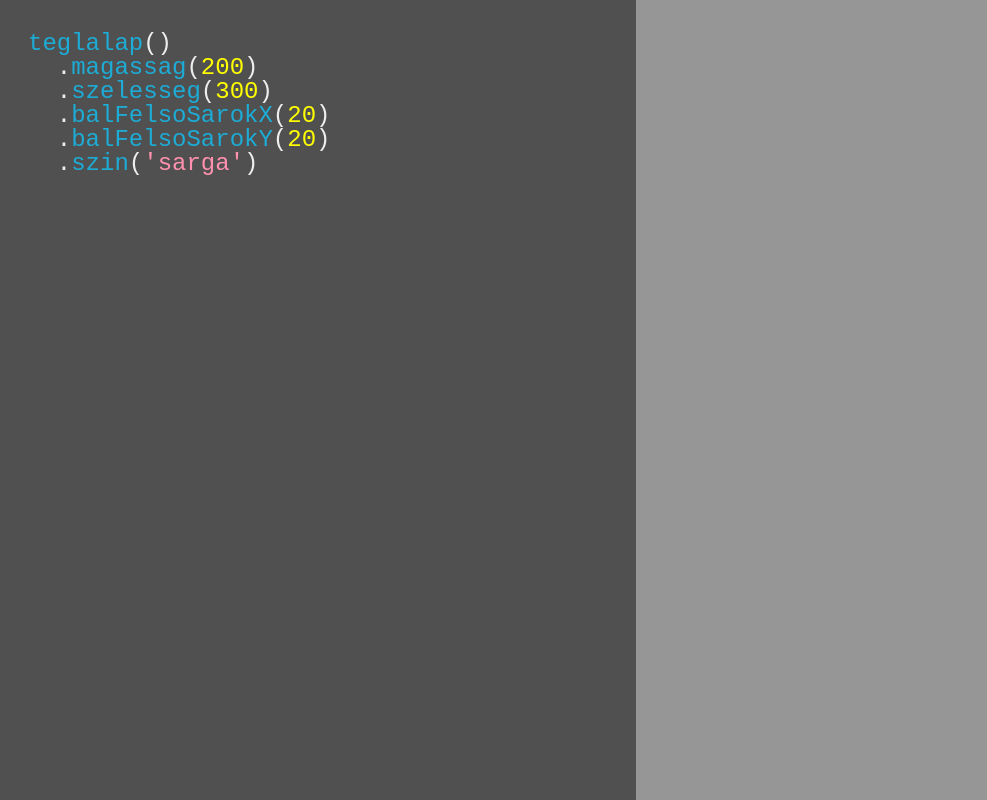
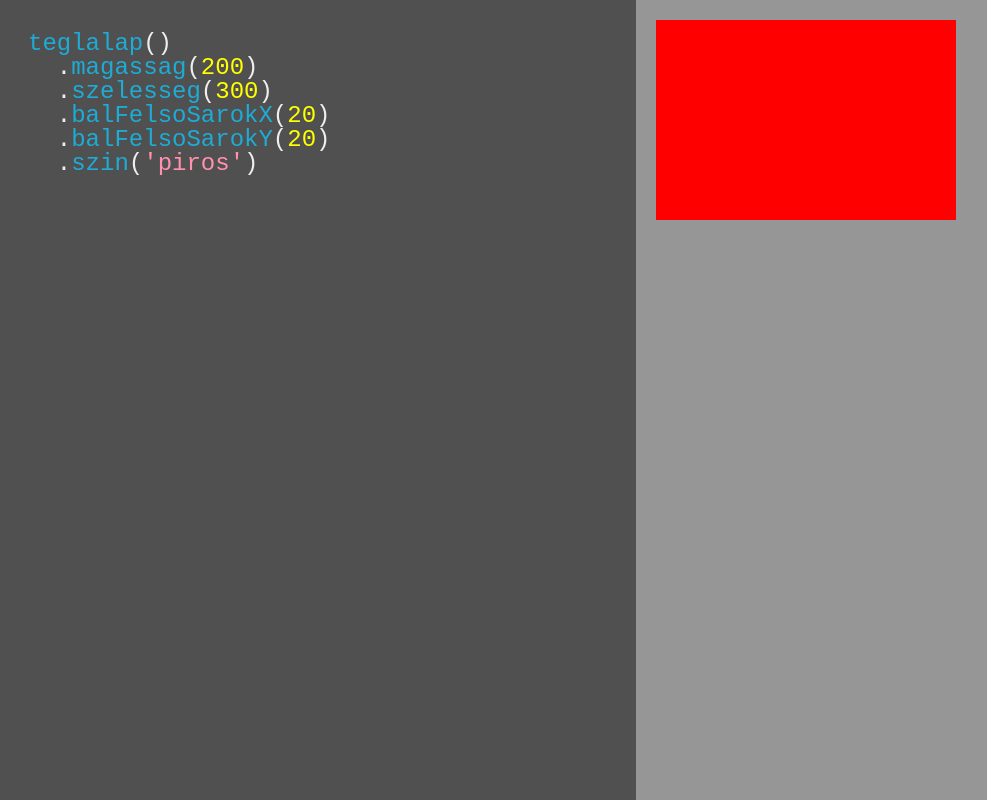
Before and after one commit to foldik/foldi-learn-js, a plain HTML site: page index.html in a window 1280 px wide. Shown: the whole page, without its empty margins (4-991 px from the left). Drawn offline with Linux system fonts and the light colour scheme.

```diff
--- a/css/app.min.css
+++ b/css/app.min.css
@@ -1 +1 @@
-a,abbr,acronym,address,applet,article,aside,audio,b,big,blockquote,body,canvas,caption,center,cite,code,dd,del,details,dfn,div,dl,dt,em,embed,fieldset,figcaption,figure,footer,form,h1,h2,h3,h4,h5,h6,header,hgroup,html,i,iframe,img,ins,kbd,label,legend,li,mark,menu,nav,object,ol,output,p,pre,q,ruby,s,samp,section,small,span,strike,strong,sub,summary,sup,table,tbody,td,tfoot,th,thead,time,tr,tt,u,ul,var,video{margin:0;padding:0;border:0;font-size:100%;font:inherit;vertical-align:baseline}article,aside,details,figcaption,figure,footer,header,hgroup,menu,nav,section{display:block}body{line-height:1}ol,ul{list-style:none}blockquote,q{quotes:none}blockquote:after,blockquote:before,q:after,q:before{content:'';content:none}table{border-collapse:collapse;border-spacing:0}html{font-size:16px;font-family:Droid Sans Mono,monospace}body{width:100vw;height:100vh}.container{position:relative;width:100%;height:100%;background-color:#eee}.code-container{position:absolute;top:0;bottom:0;left:0;right:50%;padding:2rem;background-color:#505050}.editor{font-size:1.5rem;color:#eee}.number{color:#ff0}.string{color:#ff91af}.method{color:#1dacd6}.result-container{position:absolute;right:0;width:50%;height:100%;background-color:#969696}
+a,abbr,acronym,address,applet,article,aside,audio,b,big,blockquote,body,canvas,caption,center,cite,code,dd,del,details,dfn,div,dl,dt,em,embed,fieldset,figcaption,figure,footer,form,h1,h2,h3,h4,h5,h6,header,hgroup,html,i,iframe,img,ins,kbd,label,legend,li,mark,menu,nav,object,ol,output,p,pre,q,ruby,s,samp,section,small,span,strike,strong,sub,summary,sup,table,tbody,td,tfoot,th,thead,time,tr,tt,u,ul,var,video{margin:0;padding:0;border:0;font-size:100%;font:inherit;vertical-align:baseline}article,aside,details,figcaption,figure,footer,header,hgroup,menu,nav,section{display:block}body{line-height:1}ol,ul{list-style:none}blockquote,q{quotes:none}blockquote:after,blockquote:before,q:after,q:before{content:'';content:none}table{border-collapse:collapse;border-spacing:0}html{font-size:16px;font-family:Droid Sans Mono,monospace}body{width:100vw;height:100vh}.container{position:relative;width:100%;height:100%;background-color:#eee}.code-container{position:absolute;top:0;bottom:0;left:0;right:50%;padding:2rem;background-color:#505050}.editor{font-size:1.5rem;color:#eee}.number{color:#ff0}.string{color:#ff91af}.method{color:#1dacd6}.result-container{position:absolute;right:0;width:50%;height:100%;background-color:#969696}.yellow-rectangle{position:absolute;left:20px;top:20px;width:300px;height:200px;background-color:red}
--- a/index.html
+++ b/index.html
@@ -15,10 +15,12 @@
   .<span class="method">szelesseg</span>(<span class="number">300</span>)
   .<span class="method">balFelsoSarokX</span>(<span class="number">20</span>)
   .<span class="method">balFelsoSarokY</span>(<span class="number">20</span>)
-  .<span class="method">szin</span>(<span class="string">'sarga'</span>)
+  .<span class="method">szin</span>(<span class="string">'piros'</span>)
 </pre>
 		</div>
-		<div class="result-container"></div>
+		<div class="result-container">
+			<div class="yellow-rectangle"></div>
+		</div>
 	</div>
 	<script src="js/app.min.js"></script>
 </body>
```
